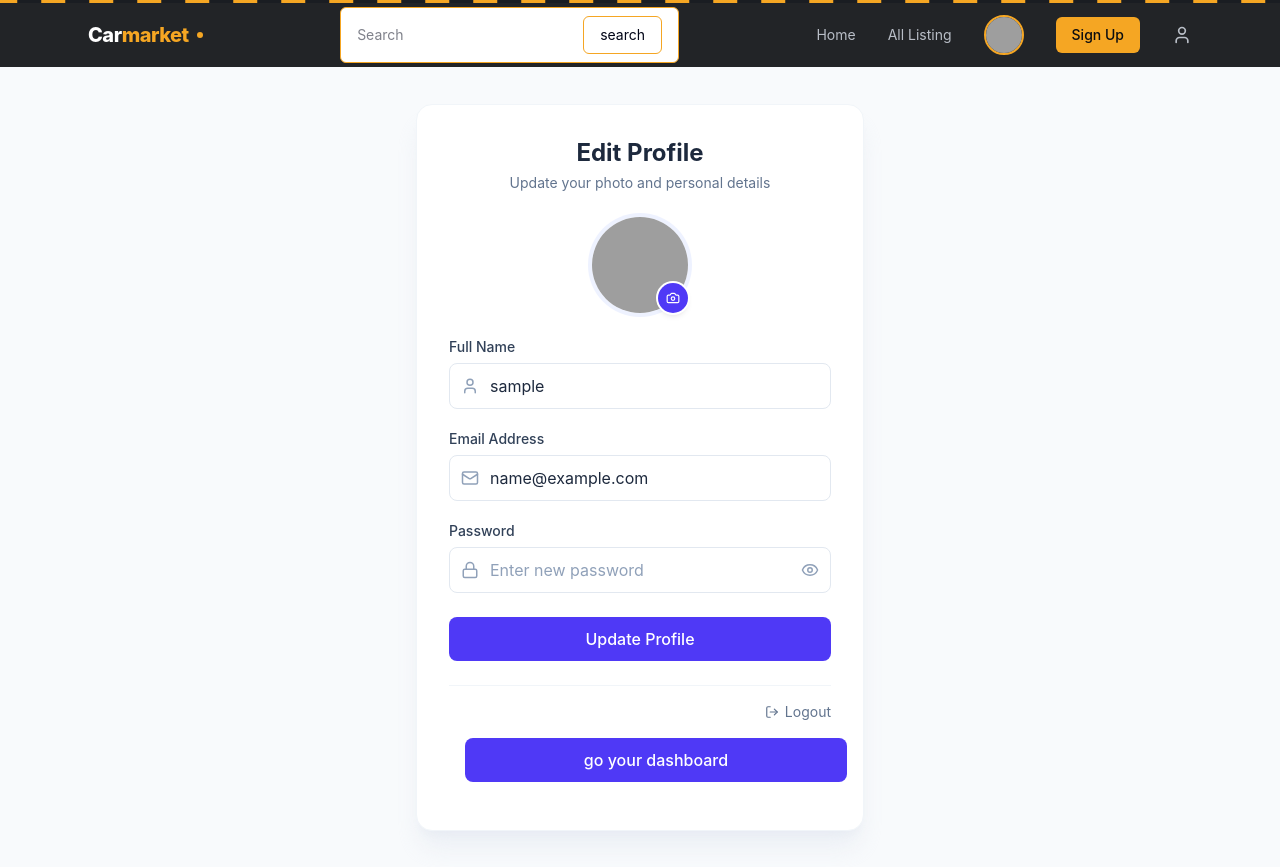
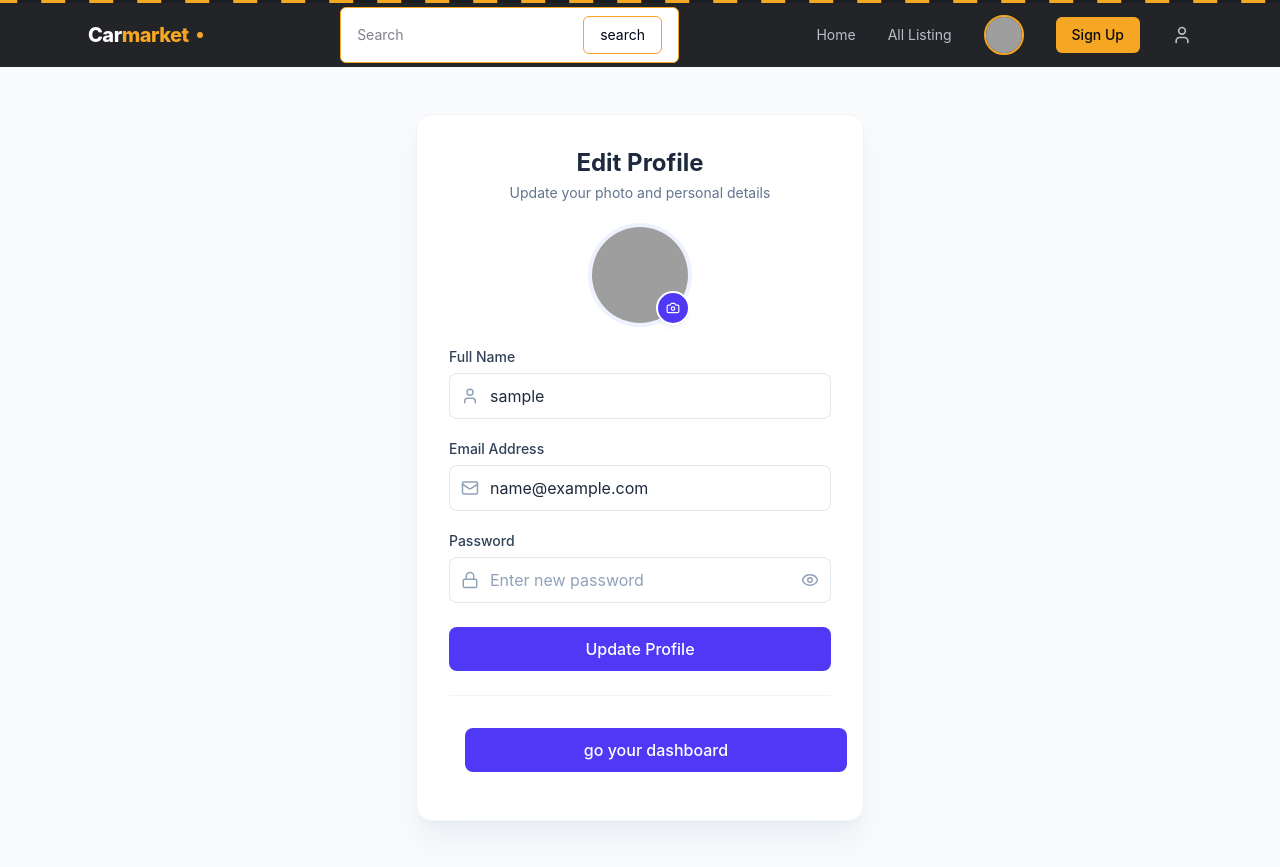
Before and after one commit to omar-abdi/Carmarket-project, a React (Vite) app in the folder frontend/: page /profile in a window 1280 px wide. Built offline with nearby package versions, Linux system fonts and the light colour scheme; sample sign-in values are in the browser's storage; grey boxes are pictures that could not be loaded.

Commit message:
46 update profile page

```diff
--- a/frontend/src/pages/Profile.jsx
+++ b/frontend/src/pages/Profile.jsx
@@ -259,10 +259,7 @@ const handleDelete = async (e)=>{
 
             </span>
 
-            <span className="flex items-center gap-1.5 text-sm text-slate-500 hover:text-slate-700 cursor-pointer transition-colors">
-              <LogOut size={14} />
-              Logout
-            </span>
+
           </div>
         </form>
         <Link to="/dashboard">
```
